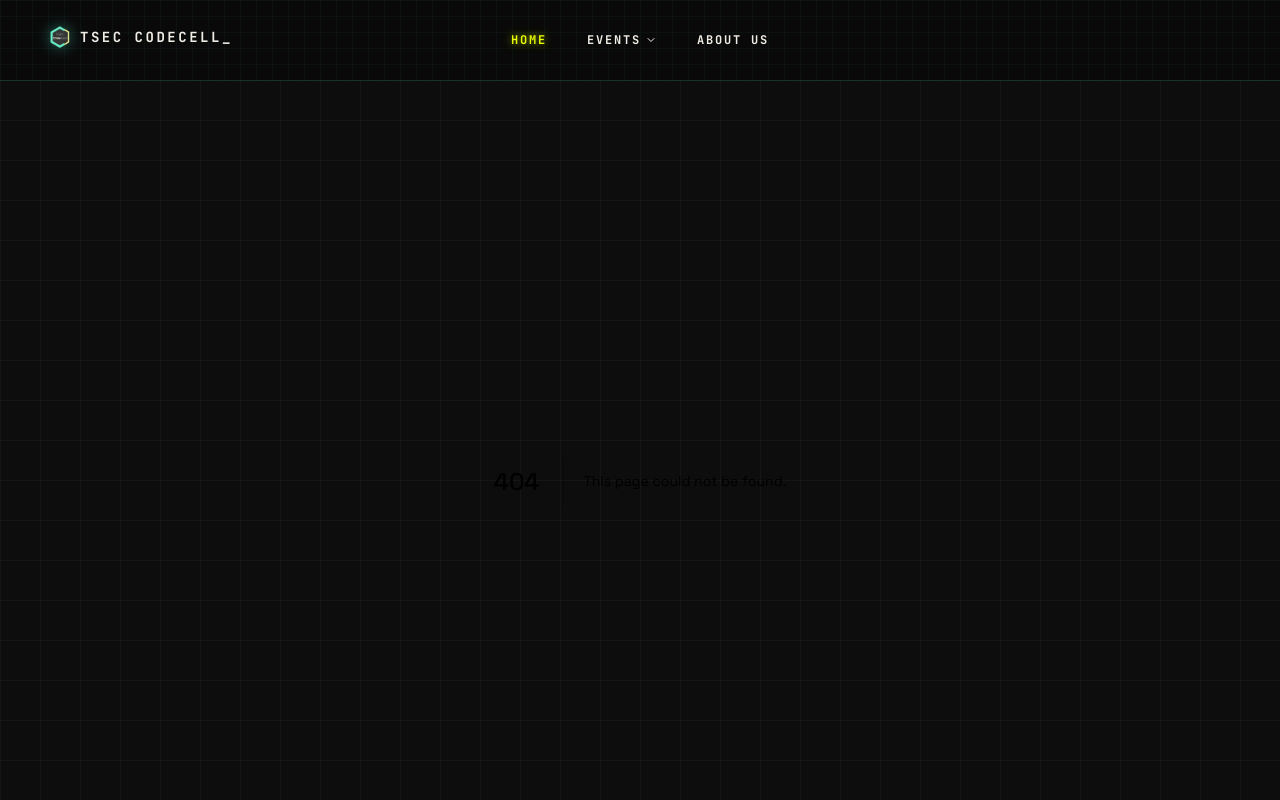
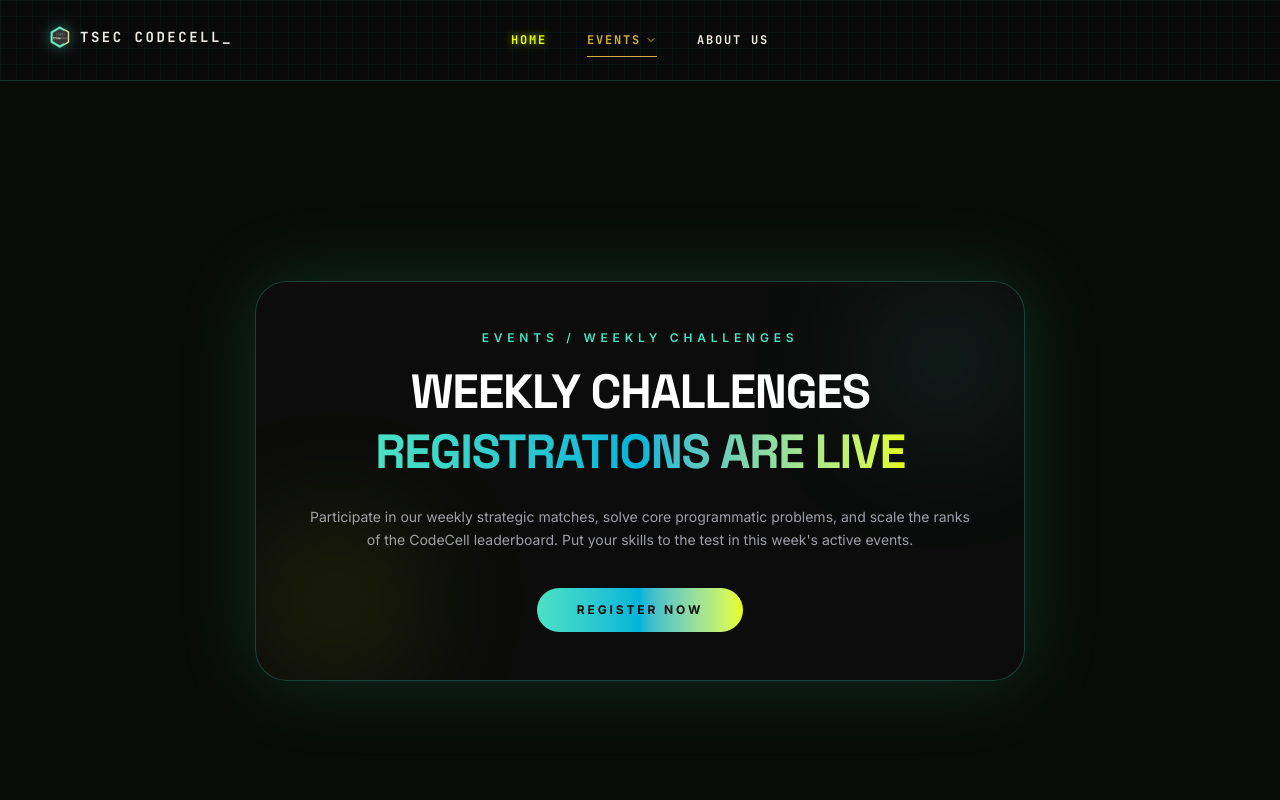
Before and after one commit to tseccodecell-org/CodeCell-2.0-Frontend, a Next.js app: page /events/weekly-challenges in a window 1280 px wide. Before the commit this address had no page. Shown: the top 800 px of the page. Built offline with nearby package versions, Linux system fonts and the light colour scheme.

Commit message:
Fix spelling of challenges, remove create new registration button on success, update weekly challenges live registration info, and improve navbar dropdown accessibility

```diff
--- a/app/events/weekly-challanges/page.tsx
+++ /dev/null
@@ -1,21 +0,0 @@
-import Link from "next/link";
-
-export default function WeeklyChallangesPage() {
-  return (
-    <main className="min-h-screen bg-[#080c08] text-[#E8FF00] flex items-center justify-center px-6 py-16">
-      <div className="max-w-4xl text-center border border-[#4BE2C4]/25 bg-[#0A0A0A]/90 backdrop-blur-xl p-10 rounded-[32px] shadow-[0_0_80px_rgba(75,226,196,0.12)]">
-        <p className="mb-4 text-xs uppercase tracking-[0.4em] text-[#4BE2C4]">EVENTS / WEEKLY CHALLANGES</p>
-        <h1 className="text-5xl sm:text-6xl font-extrabold tracking-[0.12em] text-[#E8FF00] mb-6">Coming Soon</h1>
-        <p className="mx-auto max-w-2xl text-sm leading-7 text-[#D4D7D9]/80 mb-8">
-          This section is being built right now. Stay tuned for weekly challenge announcements, practice problems, and event details.
-        </p>
-        <Link
-          href="/register"
-          className="inline-flex items-center justify-center rounded-full border border-[#4BE2C4]/60 px-8 py-3 text-sm font-bold uppercase tracking-[0.24em] text-[#F0EDE6] transition duration-200 hover:border-[#E8FF00]/80 hover:text-[#E8FF00]"
-        >
-          Register Now
-        </Link>
-      </div>
-    </main>
-  );
-}
--- /dev/null
+++ b/app/events/weekly-challenges/page.tsx
@@ -0,0 +1,35 @@
+import Link from "next/link";
+
+export default function WeeklyChallengesPage() {
+  return (
+    <main className="min-h-screen bg-[#080c08] text-[#E8FF00] flex items-center justify-center px-6 py-16 relative">
+      <div className="max-w-4xl text-center border border-[#4BE2C4]/25 bg-[#0d0d0d]/90 backdrop-blur-xl p-10 md:p-12 rounded-[32px] shadow-[0_0_80px_rgba(75,226,196,0.15)] relative overflow-hidden group">
+        {/* Ambient Glowing Overlays */}
+        <div className="absolute top-0 right-0 w-40 h-40 bg-[#4BE2C4]/10 rounded-full blur-3xl pointer-events-none" />
+        <div className="absolute bottom-0 left-0 w-40 h-40 bg-[#E8FF00]/10 rounded-full blur-3xl pointer-events-none" />
+
+        <p className="mb-4 text-xs uppercase tracking-[0.4em] text-[#4BE2C4] font-semibold">
+          EVENTS / WEEKLY CHALLENGES
+        </p>
+
+        <h1 className="text-3xl sm:text-5xl font-extrabold tracking-tight text-white mb-6 uppercase leading-tight font-display">
+          Weekly challenges <br className="hidden sm:inline" />
+          <span className="bg-gradient-to-r from-[#4BE2C4] via-[#00B4D8] to-[#E8FF00] bg-clip-text text-transparent">
+            Registrations are live
+          </span>
+        </h1>
+
+        <p className="mx-auto max-w-2xl text-sm leading-relaxed text-zinc-400 mb-9">
+          Participate in our weekly strategic matches, solve core programmatic problems, and scale the ranks of the CodeCell leaderboard. Put your skills to the test in this week&apos;s active events.
+        </p>
+
+        <Link
+          href="/register"
+          className="inline-flex items-center justify-center rounded-full bg-gradient-to-r from-[#4BE2C4] via-[#00B4D8] to-[#E8FF00] hover:shadow-[0_0_25px_rgba(75,226,196,0.4)] px-10 py-3.5 text-xs font-bold uppercase tracking-[0.24em] text-[#0d0d0d] transition duration-300 transform active:scale-95 cursor-pointer"
+        >
+          Register Now
+        </Link>
+      </div>
+    </main>
+  );
+}
--- a/components/layout/Navbar.tsx
+++ b/components/layout/Navbar.tsx
@@ -19,7 +19,7 @@ const navItems: NavItem[] = [
     href: "/events",
     dropdownItems: [
       { label: "TSEC HACKS", href: "/events/tsec-hacks" },
-      { label: "WEEKLY CHALLANGES", href: "/events/weekly-challanges" },
+      { label: "WEEKLY CHALLENGES", href: "/events/weekly-challenges" },
       { label: "MINI EVENT", href: "/events/mini-event" },
     ],
   },
@@ -160,8 +160,7 @@ export default function Navbar() {
                       </span>
                       <ChevronDown
                         size={12}
-                        className={`transition-transform duration-200 ${
-                          activeDropdown === item.label ? "rotate-180" : ""
+                        className={`transition-transform duration-200 ${activeDropdown === item.label ? "rotate-180" : ""
                           }`}
                       />
                     </button>
@@ -183,7 +182,8 @@ export default function Navbar() {
 
                     {/* Dropdown Menu */}
                     {activeDropdown === item.label && (
-                      <div className={`absolute top-full left-1/2 -translate-x-1/2 mt-2 w-48 ${isEventPage ? "bg-[#0A0A0A] border-[#D4AF37]/20 shadow-[0_8px_32px_rgba(212,175,55,0.05)]" : "bg-[#0D0D0D] border-[#2A2A2A] shadow-[0_8px_32px_rgba(0,0,0,0.8)]"} border py-2 flex flex-col z-[1000] backdrop-blur-md bg-opacity-95`}>
+                      <div className="absolute top-full left-1/2 -translate-x-1/2 pt-2 w-48 z-[1000]">
+                        <div className={`w-full ${isEventPage ? "bg-[#0A0A0A] border-[#D4AF37]/20 shadow-[0_8px_32px_rgba(212,175,55,0.05)]" : "bg-[#0D0D0D] border-[#2A2A2A] shadow-[0_8px_32px_rgba(0,0,0,0.8)]"} border py-2 flex flex-col backdrop-blur-md bg-opacity-95`}>
                           {item.dropdownItems.map((subItem) => {
                             const isSubItemActive = pathname === subItem.href;
                             return (
@@ -200,8 +200,7 @@ export default function Navbar() {
                                   transition-colors
                                   duration-200
                                   border-l-2
-                                ${
-                                  isSubItemActive
+                                  ${isSubItemActive
                                     ? (isEventPage ? "text-[#D4AF37] border-[#D4AF37] bg-[#D4AF37]/5" : "text-[#E8FF00] border-[#E8FF00] bg-[#141414]")
                                     : (isEventPage ? "text-[#8A8880] border-transparent hover:text-[#F0EDE6] hover:bg-[#D4AF37]/5 hover:border-[#D4AF37]/50" : "text-[#4A4A4A] border-transparent hover:text-[#F0EDE6] hover:bg-[#141414] hover:border-[#4BE2C4]")
                                   }
@@ -211,6 +210,7 @@ export default function Navbar() {
                               </Link>
                             );
                           })}
+                        </div>
                       </div>
                     )}
                   </div>
@@ -334,7 +334,7 @@ export default function Navbar() {
                           font-bold
                           tracking-[0.15em]
                           py-2
-                          h-[32px]
+                          h-[42px]
                           flex
                           items-center
                           justify-between
@@ -346,8 +346,7 @@ export default function Navbar() {
                         <span>{item.label}</span>
                         <ChevronDown
                           size={14}
-                          className={`transition-transform duration-200 ${
-                            isMobileOpen ? "rotate-180" : ""
+                          className={`transition-transform duration-200 ${isMobileOpen ? "rotate-180" : ""
                             }`}
                         />
                       </button>
@@ -394,7 +393,7 @@ export default function Navbar() {
                       py-2
                       border-b
                       border-[#161616]
-                      h-[32px]
+                      h-[42px]
                       flex
                       items-center
                       transition-all
--- a/components/layout/RegistrationForm.tsx
+++ b/components/layout/RegistrationForm.tsx
@@ -236,24 +236,7 @@ export function RegistrationForm() {
                                 </div>
                             </div>
 
-                            <div className="pt-2">
-                                <button
-                                    onClick={() => {
-                                        setFormData({
-                                            fullName: "",
-                                            collegeName: "",
-                                            yearOfStudy: "",
-                                            course: "",
-                                            location: "",
-                                        });
-                                        setActiveStep(1);
-                                        setIsRegistered(false);
-                                    }}
-                                    className="px-6 py-2.5 bg-zinc-900/80 border border-zinc-800 text-zinc-300 hover:text-white font-semibold text-xs rounded-xl uppercase tracking-wider hover:bg-zinc-800 transition duration-300 cursor-pointer"
-                                >
-                                    Create New Registration
-                                </button>
-                            </div>
+
                         </div>
                     ) : (
                         <form onSubmit={handleSubmit} className="space-y-6 relative z-10">
```
Lines whose indentation alone changed are shown as unchanged.
